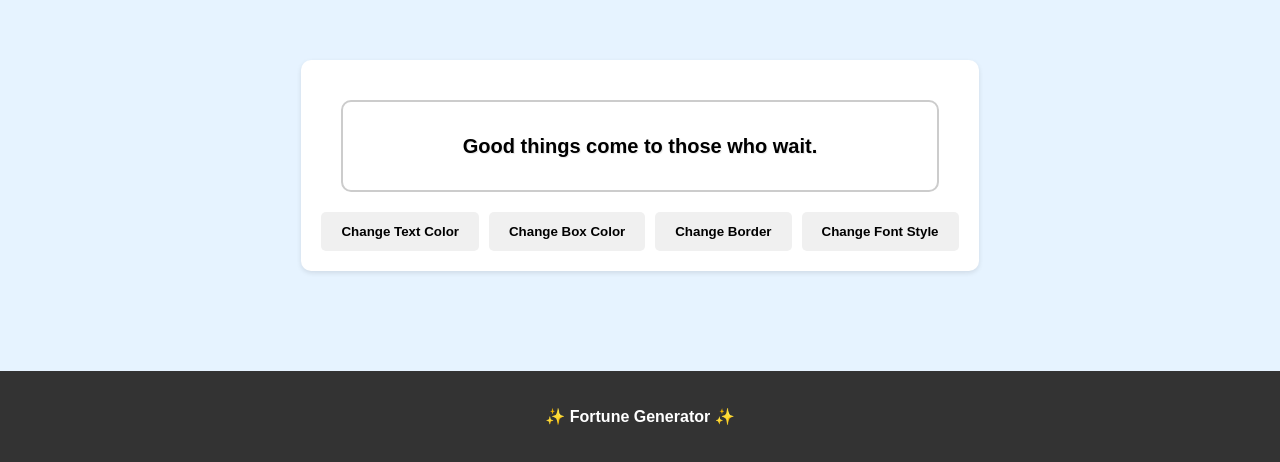
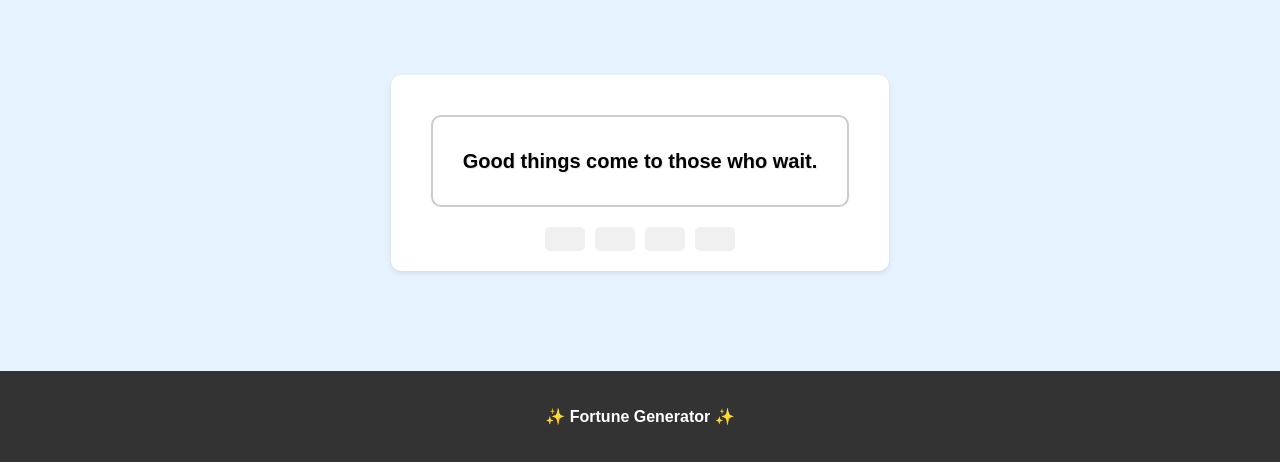
Before and after one commit to Arshad282/Fortune-Generator, a plain HTML site: page index.html in a window 1280 px wide. Shown: the part 338-800 px from the top of the page. Drawn offline with Linux system fonts and the light colour scheme.

Commit message:
Update index.html

```diff
--- a/index.html
+++ b/index.html
@@ -1,49 +1,34 @@
 <!DOCTYPE html>
 <html lang="en">
 <head>
-    <!-- Basic page setup -->
     <meta charset="UTF-8">
     <meta name="viewport" content="width=device-width, initial-scale=1.0">
     <title>Fortune Generator</title>
-
-    <!-- Link to our CSS file -->
-    <link rel="stylesheet" href="styles.css">
+    <link rel="stylesheet" href="styles.css"> <!-- Link to CSS file -->
 </head>
 <body>
-    <!-- Main content area -->
     <div class="content">
-        <!-- Container for fortune box and buttons -->
         <div class="fortune-container">
-            <!-- Box where fortune will appear (click to change background!) -->
-            <div id="fortune-box" title="Click me to change background color!">
+            <!-- Fortune Box -->
+            <div id="fortune-box">
                 Click me for your fortune...
             </div>
 
-            <!-- Buttons to change fortune appearance -->
+            <!-- Buttons for Customization -->
             <div class="button-group">
-                <!-- Each button calls changeStyle with different option -->
-                <button onclick="changeStyle('font')" class="color-btn">
-                    Change Text Color
-                </button>
-                <button onclick="changeStyle('background')" class="color-btn">
-                    Change Box Color
-                </button>
-                <button onclick="changeStyle('border')" class="color-btn">
-                    Change Border
-                </button>
-                <button onclick="changeStyle('text')" class="color-btn">
-                    Change Font Style
-                </button>
+                <button id="red-btn" class="color-btn"></button>
+                <button id="green-btn" class="color-btn"></button>
+                <button id="blue-btn" class="color-btn"></button>
+                <button id="yellow-btn" class="color-btn"></button>
             </div>
         </div>
     </div>
 
-    <!-- Footer at bottom of page -->
+    <!-- Footer -->
     <footer>
         <p>✨ Fortune Generator ✨</p>
     </footer>
 
-    <!-- Link to our JavaScript file -->
-    <script src="script.js"></script>
+    <script src="script.js"></script> <!-- Link to JavaScript file -->
 </body>
 </html>
```
